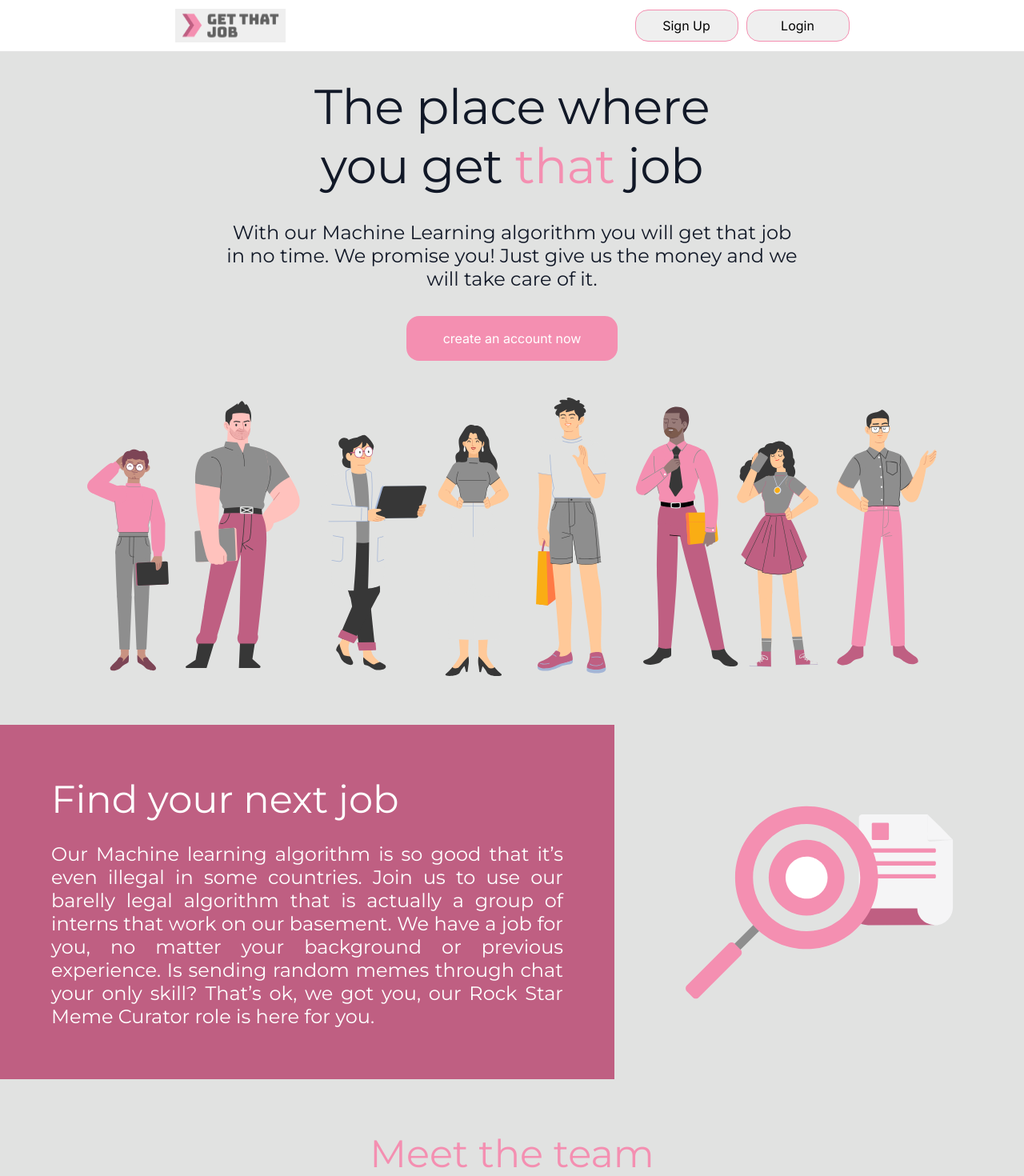
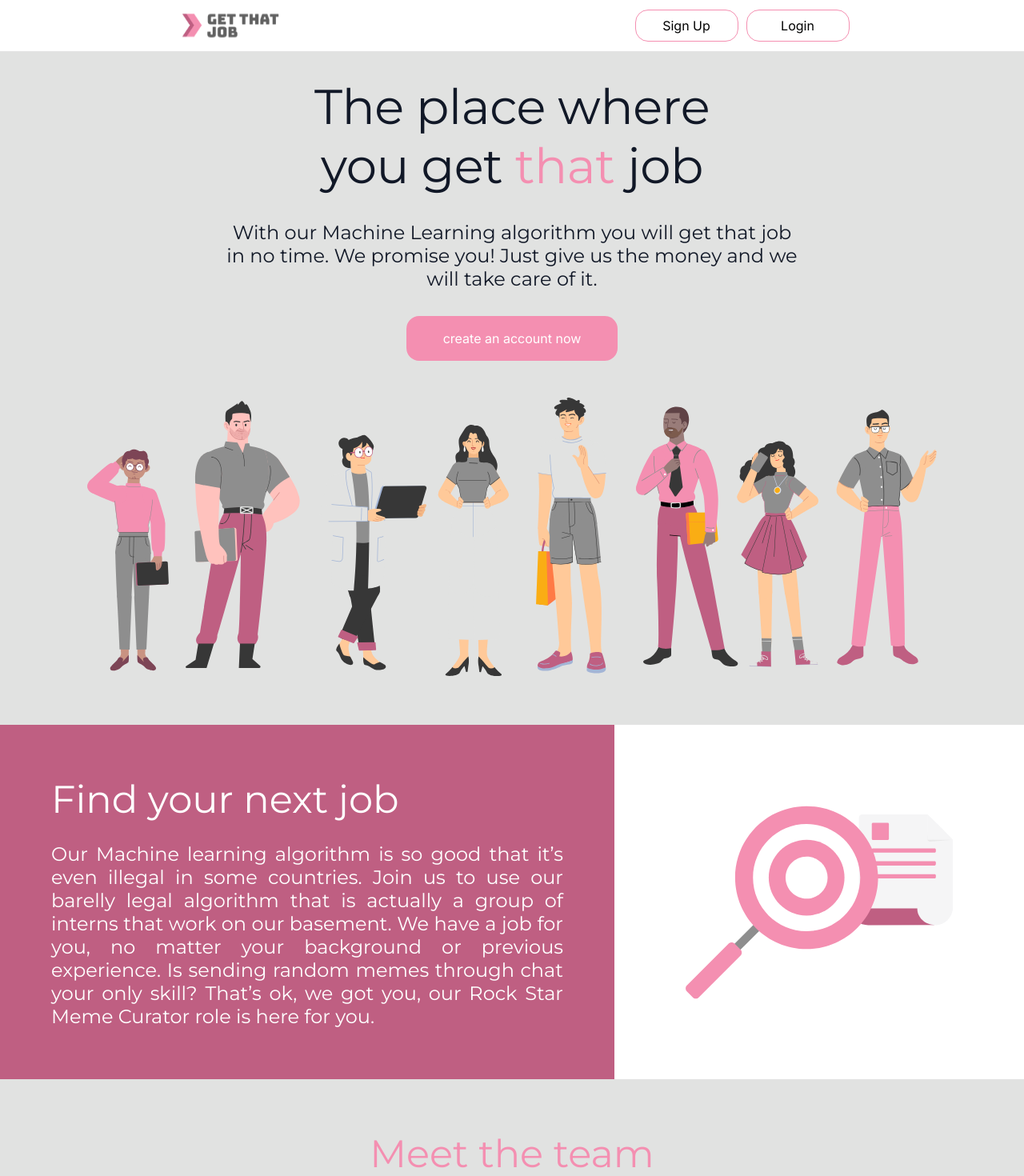
Before and after one commit to Brunosz19/getThatJob-React, a React (Create React App) app: page / in a window 1280 px wide. Shown: the top 1470 px of the page at 80% size. Built offline with nearby package versions, Linux system fonts and the light colour scheme; no server answers.

Commit message:
ADD: some styles to the section

```diff
--- a/src/components/header.js
+++ b/src/components/header.js
@@ -28,10 +28,10 @@ export default function Header() {
 
     return (
       <div style={{ display: "flex", justifyContent: "space-around", height: "64px", alignItems:"center",}}>
-        <button onClick={LandingPageLink} style={{border: "none",}}><img src={Logo} alt="Page Logo" style={{width: "126px", height:"40px",}}/></button>
-        <div style={{ display: "flex", alignItems: "center",}}>
-          <Button style={{ marginRight: "10px",}} onClick={LoginPageLink}>Sign Up</Button>
-          <Button onClick={SignUpPageLink}>Login</Button>
+        <button onClick={LandingPageLink} style={{border: "none", background: "white"}}><img src={Logo} alt="Page Logo" style={{width: "126px", height:"40px",}}/></button>
+        <div style={{ display: "flex", alignItems: "center", gap: "10px"}}>
+          <Button style={{ background: "white", cursor: "pointer"}} onClick={LoginPageLink}>Sign Up</Button>
+          <Button style={{ background: "white", cursor: "pointer"}} onClick={SignUpPageLink}>Login</Button>
         </div>
       </div>
     );
--- a/src/pages/landing-page.js
+++ b/src/pages/landing-page.js
@@ -82,7 +82,7 @@ export default function LandingPage() {
               we got you, our Rock Star Meme Curator role is here for you.
             </Text>
           </div>
-          <div style={{width: "40vw", display: "flex", alignItems: "center", justifyContent: "center",}}>
+          <div style={{width: "40vw", display: "flex", alignItems: "center", justifyContent: "center", background: "white"}}>
             <img src={magnifyingGlass} alt="magnifying glass" style={{width: "335px",}}/>
           </div>
         </section>
```
